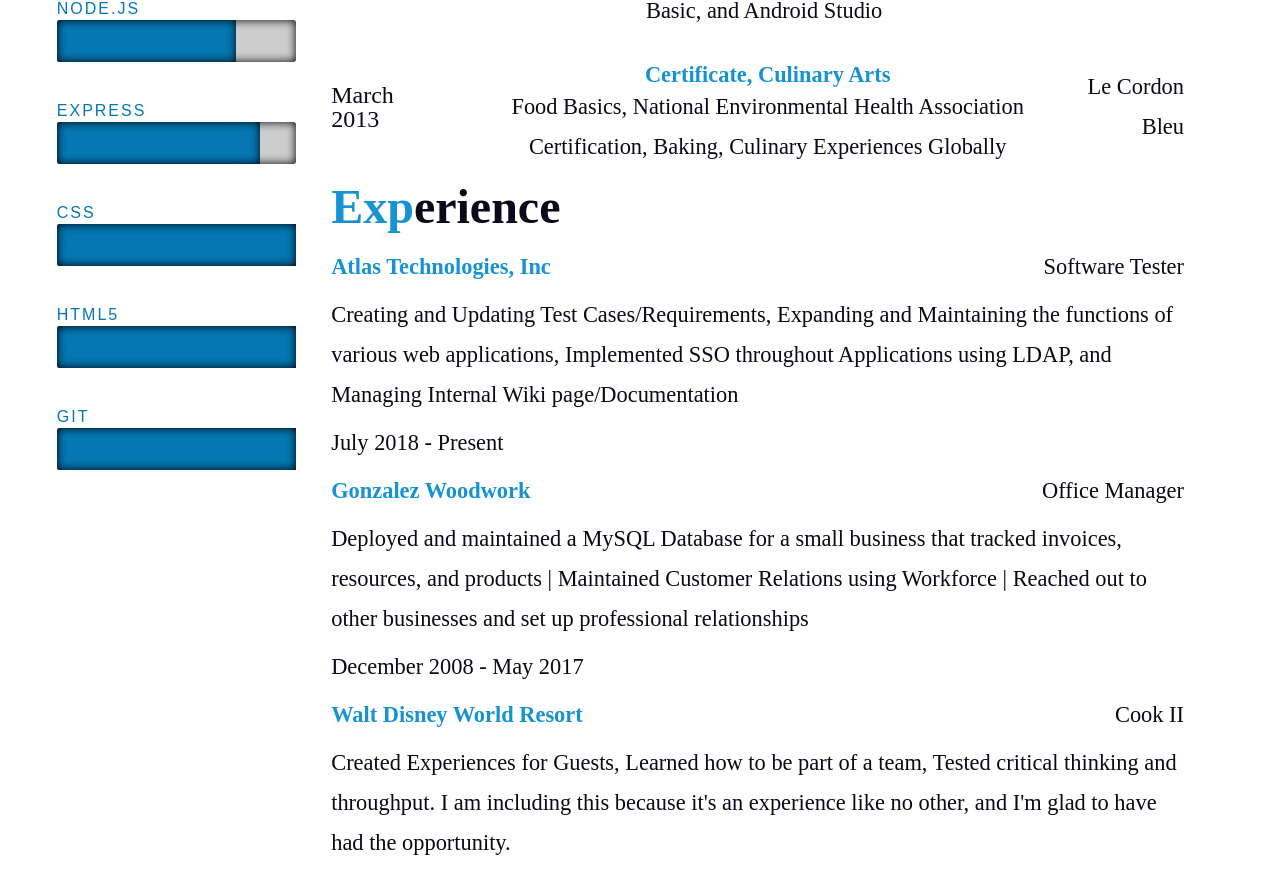
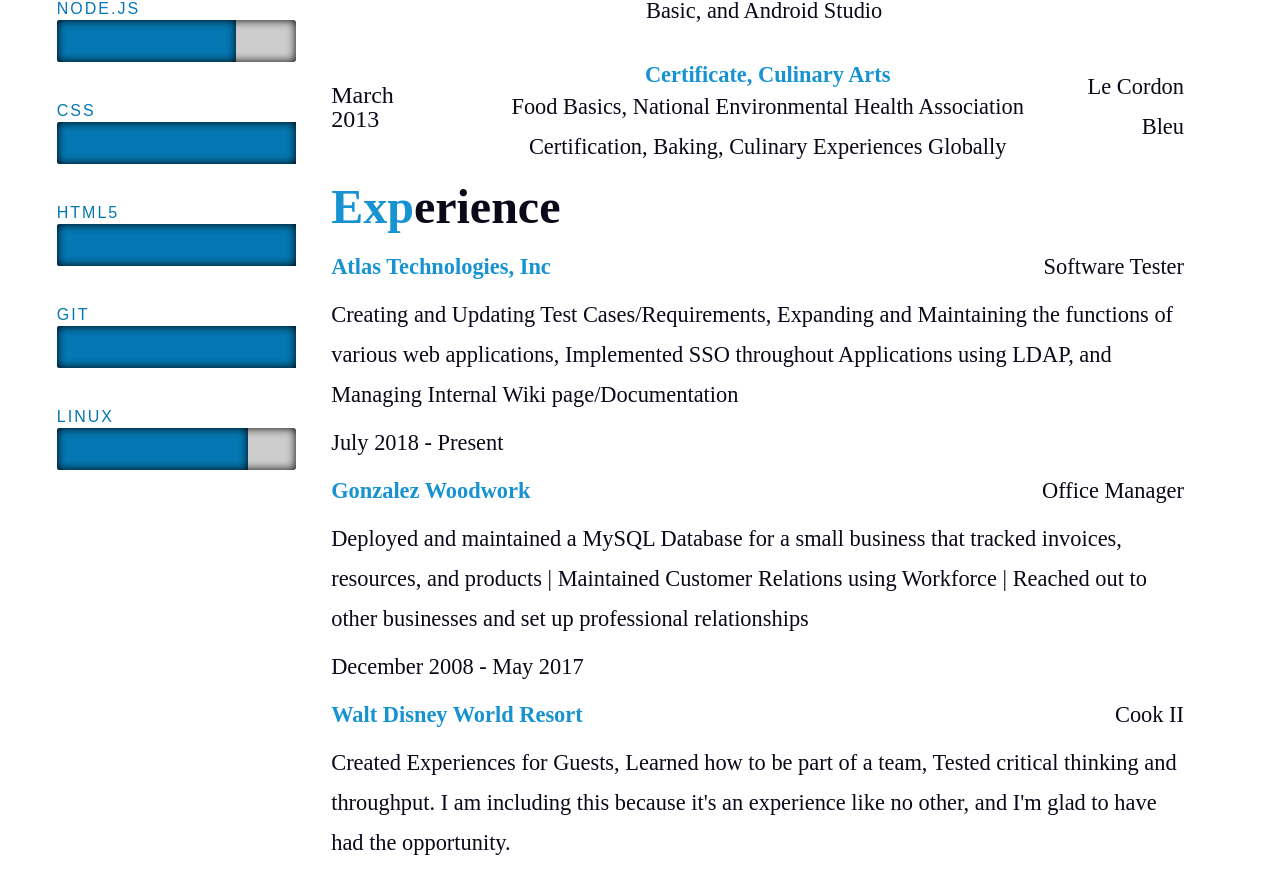
Before and after one commit to ElvisJG/resume-react, a React (Create React App) app: page /cv in a window 1280 px wide. Shown: the part 965-1845 px from the top of the page. Built offline with nearby package versions, Linux system fonts and the light colour scheme; the HTML template or start-up script is replaced by a standard one.

Commit message:
corrections and adding scaffolding for dynamic icons in the future

```diff
--- a/src/component/CV/CV.css
+++ b/src/component/CV/CV.css
@@ -144,7 +144,6 @@
   border-radius: 3px 0 0 3px;
   max-width: 90%;
 }
-
 
 /*---------------------------------------*/
 /*          Content Section              */
--- a/src/component/CV/Skills.js
+++ b/src/component/CV/Skills.js
@@ -18,7 +18,6 @@
           <span>Programming</span>
         </h2>
       </div>
-
       <div className='bars-wrapper'>
         <div className='bars'>
           <ul className='skills'>{skills}</ul>
--- a/src/resumeData.json
+++ b/src/resumeData.json
@@ -5,7 +5,7 @@
     "cv_description": "Full Stack Web Developer",
     "description": "Techie and Foodie by heart, located in historic Charleston, SC. I am passionate about improving, learning, and teaching code!",
     "image": "https://avatars1.githubusercontent.com/u/44843903?s=400&u=a5283f0ced5bbdecf1b13d8f4ee2cae96a533fd3&v=4",
-    "bio": "I love learning new things, teaching others, and sealife! 🐢 My main programming experience is in JavaScript, although I have academic experience in other languages, such as Java and Visual Basic. I am currently working with Atlas Technologies, Inc as a Software Tester. Working for Atlas has given me a flexible opportunity that has allowed me to learn a variety of things in a fairly short amount of time. I am also enrolled into Lambda School, a full stack immersive, in order to fill gaps in my knowledge and stay on top of new and developing technologies!",
+    "bio": "I love learning new things, teaching others, and sealife! 🐢 My main programming experience is in JavaScript, although I have academic experience in other languages, such as Java and Visual Basic. I am currently working with Atlas Technologies, Inc as a Software Tester. Working for Atlas has given me a flexible opportunity that has allowed me to learn test driven design, best practices, and good documentation practices. I am also enrolled in Lambda School, under their Full Stack Web Development track, in order to fill gaps in my knowledge and stay on top of new and developing technologies!",
     "prointerests": "JavaScript, React, Node.JS, Express.JS, MongoDB, Python, Ruby, TDD, A11Y, Gatsby",
     "contactmessage": "Thanks for checking out my resume!",
     "spoken": "Bilingual English/Spanish",
@@ -72,31 +72,38 @@
     "skills": [
       {
         "name": "JavaScript",
-        "confidence": "75%"
+        "confidence": "75%",
+        "icon": "DiJavascript"
       },
       {
         "name": "React/Redux",
-        "confidence": "70%"
+        "confidence": "70%",
+        "icon": "DiReact"
       },
       {
         "name": "Node.js",
-        "confidence": "65%"
-      },
-      {
-        "name": "Express",
-        "confidence": "75%"
+        "confidence": "65%",
+        "icon": ""
       },
       {
         "name": "CSS",
-        "confidence": "99%"
+        "confidence": "99%",
+        "icon": "DiCss3"
       },
       {
         "name": "HTML5",
-        "confidence": "99%"
+        "confidence": "99%",
+        "icon": "DiHtml5"
       },
       {
         "name": "GIT",
-        "confidence": "100%"
+        "confidence": "100%",
+        "icon": "DiGitBranch"
+      },
+      {
+        "name": "Linux",
+        "confidence": "70%",
+        "icon": "DiRedhat"
       }
     ]
   },
```
